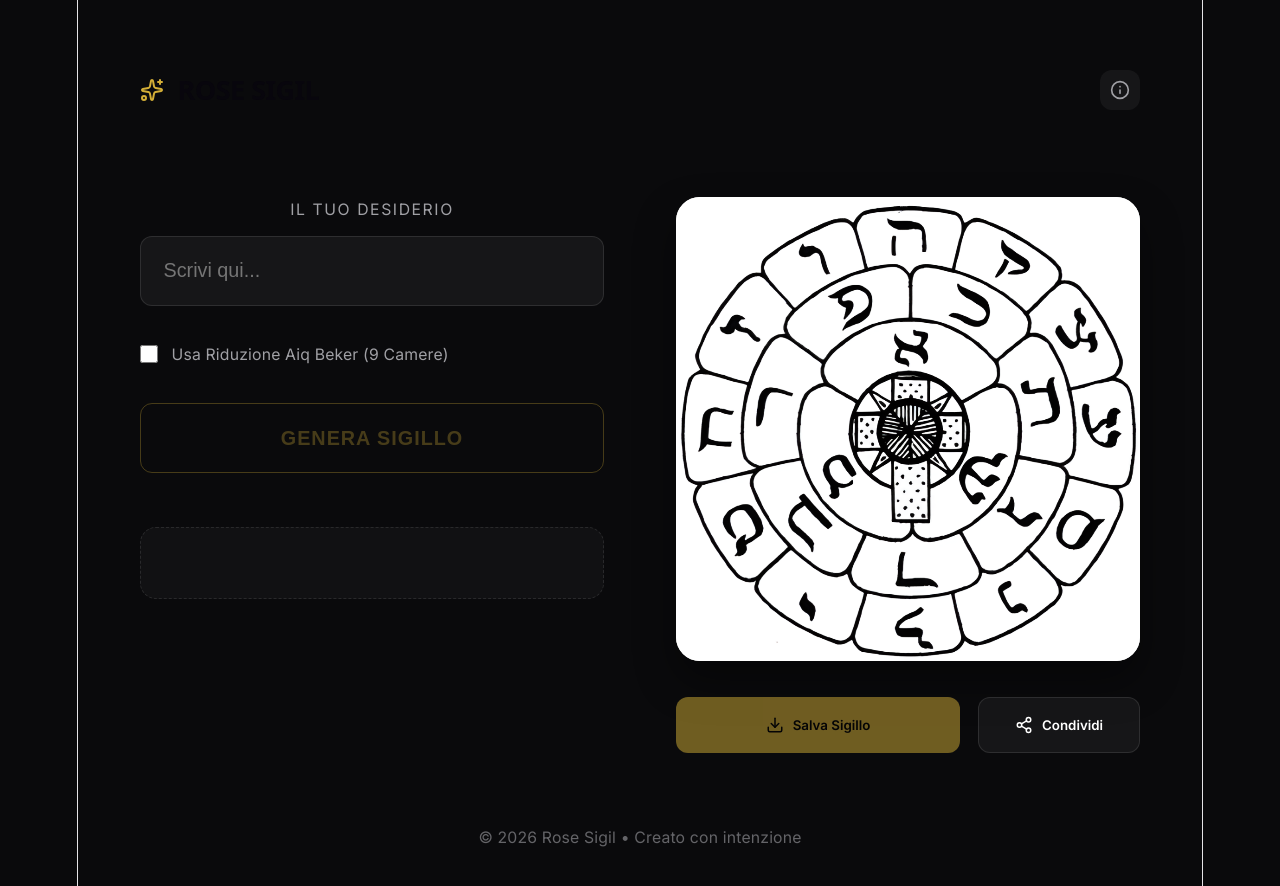
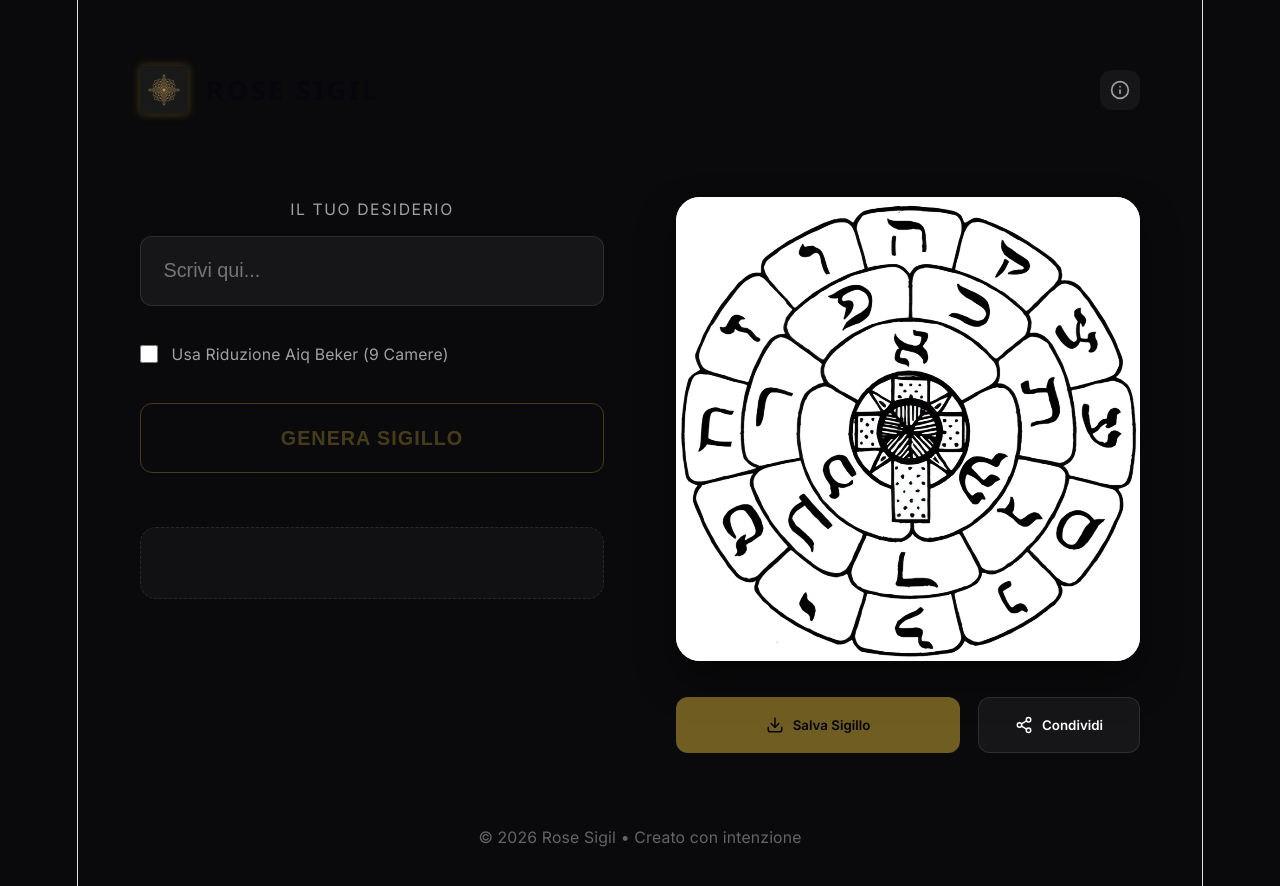
Before and after one commit to fraterr/Rose-Sigil, a React (Vite) app: page / in a window 1280 px wide. Shown: the top 886 px of the page. Built offline with nearby package versions, Linux system fonts and the light colour scheme.

Commit message:
Branding: Add custom minimalist esoteric logo to the app

```diff
--- a/index.html
+++ b/index.html
@@ -2,7 +2,7 @@
 <html lang="en">
   <head>
     <meta charset="UTF-8" />
-    <link rel="icon" type="image/svg+xml" href="/favicon.svg" />
+    <link rel="icon" type="image/png" href="/Rose-Sigil/logo.png" />
     <meta name="viewport" content="width=device-width, initial-scale=1.0" />
     <title>Rose Sigil • Golden Dawn Sigil Creator</title>
     <meta name="description" content="Crea sigilli dinamici utilizzando la tecnica della Rosa Croce della Golden Dawn. Un'esperienza pulita, esoterica e minimalista." />
--- a/src/App.css
+++ b/src/App.css
@@ -46,18 +46,21 @@ body {
 .logo {
   display: flex;
   align-items: center;
-  gap: 0.75rem;
+  gap: 1rem;
 }
 
 .logo h1 {
   font-size: 1.5rem;
   font-weight: 600;
-  letter-spacing: -0.02em;
+  letter-spacing: 0.1em;
   text-transform: uppercase;
 }
 
-.logo-icon {
-  color: var(--accent-color);
+.logo-img {
+  width: 48px;
+  height: 48px;
+  object-fit: contain;
+  filter: drop-shadow(0 0 5px rgba(212, 175, 55, 0.3));
 }
 
 /* Content Layout */
--- a/src/App.tsx
+++ b/src/App.tsx
@@ -81,7 +81,7 @@ function App() {
     <div className="app-wrapper">
       <header className="main-header">
         <div className="logo">
-          <Sparkles size={24} className="logo-icon" />
+          <img src="/Rose-Sigil/logo.png" alt="Rose Sigil Logo" className="logo-img" />
           <h1>Rose Sigil</h1>
         </div>
         <button className="icon-btn" onClick={() => setShowInfo(!showInfo)}>
```
Also changed, not shown: public/logo.png (added).
